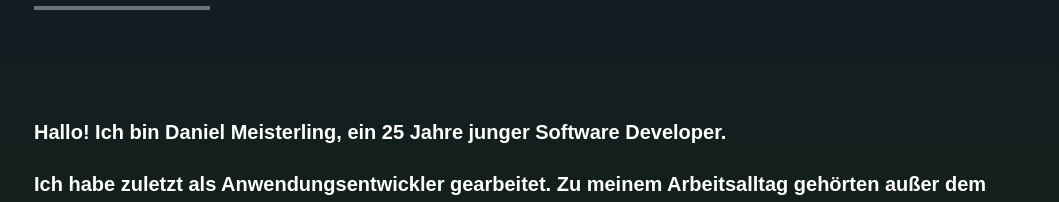
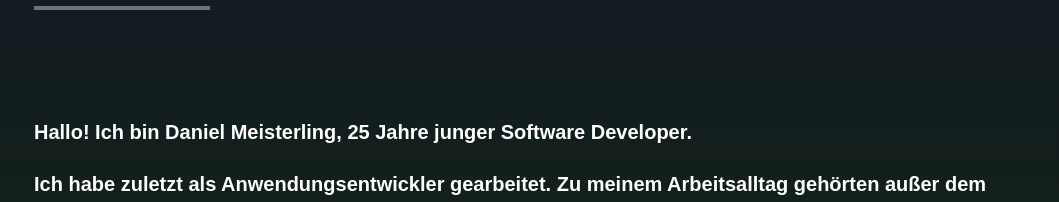
Before and after one commit to DMeisterling/Portfolio, a React (Create React App) app: page / in a window 1280 px wide. Shown: the part 1008-1210 px from the top of the page, without its empty margins (110-1169 px from the left). Built offline with nearby package versions, Linux system fonts and the light colour scheme.

Commit message:
small change in about me text

```diff
--- a/src/components/About.jsx
+++ b/src/components/About.jsx
@@ -13,8 +13,7 @@ const About = () => {
           </p>
         </div>
         <p className="text-xl mt-20">
-          Hallo! Ich bin Daniel Meisterling, ein 25 Jahre junger Software
-          Developer.
+          Hallo! Ich bin Daniel Meisterling, 25 Jahre junger Software Developer.
         </p>
         <br />
         <p className="text-xl">
```
